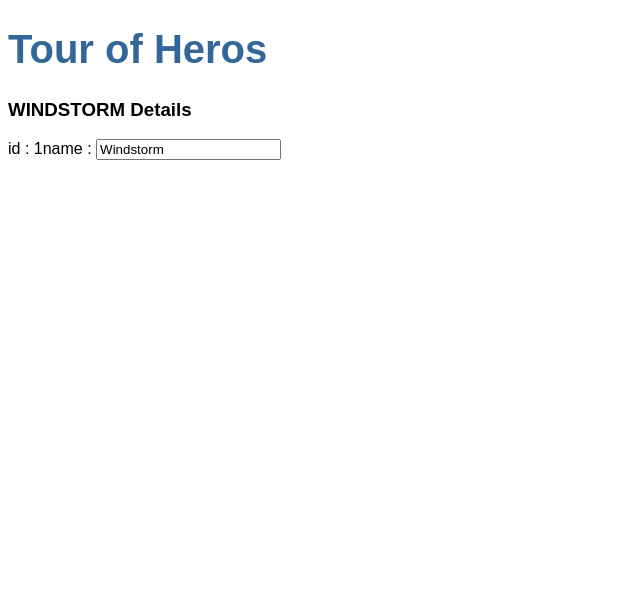
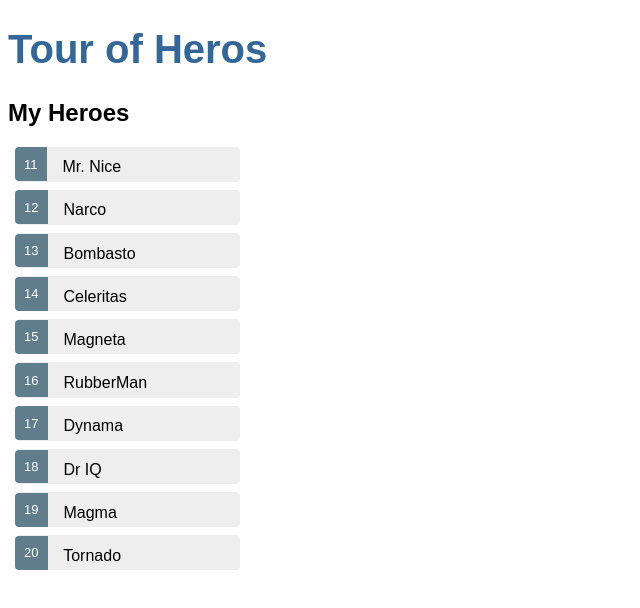
Before and after one commit to RoshniPreman/angularDemo, an Angular app: page / in a window 1280 px wide. Shown: the top 608 px of the page, without its empty margins (0-640 px from the left). Built offline with nearby package versions, Linux system fonts and the light colour scheme.

Commit message:
added loop

```diff
--- a/src/app/app.component.ts
+++ b/src/app/app.component.ts
@@ -1,3 +1,4 @@
+// ES6 destructuring
 import { Component } from '@angular/core';
 
 
--- a/src/app/app.module.ts
+++ b/src/app/app.module.ts
@@ -7,7 +7,7 @@ import { HerosComponent } from './heros/heros.component';
 
 
 @NgModule({
-  declarations: [
+  declarations: [ // list of components or directives belonging to this module
     AppComponent,
     HerosComponent
   ],
@@ -16,6 +16,6 @@ import { HerosComponent } from './heros/heros.component';
     FormsModule
   ],
   providers: [],
-  bootstrap: [AppComponent]
+  bootstrap: [AppComponent] // Identify the rootcomponent that angular should bootstrap when it starts the application
 })
 export class AppModule { }
--- a/src/app/hero.ts
+++ b/src/app/hero.ts
@@ -1,10 +1,28 @@
 // Typescript class - created and exported  a class and can be imported in other files
 // 2 types exports : default export and named export
 // only one default member
+// Typescript is the ES6 version of javascript
+// Browsers don’t support TypeScript. Browsers barely support ES6 JavaScript. we are going to transpile our TypeScript into ES5.
+//  When you compile TypeScript, it is transformed by the compiler into JavaScript. These are very similar levels of abstraction, so you could call this transpiling.
+// default export
 
-// default export
+
+// Class is a new feature of ES6
 
 export default class HERO {
     id : number;
-    name : string
+    name : string;
 }
+
+export const Heroes : HERO[] = [
+    { id: 11, name: 'Mr. Nice' },
+    { id: 12, name: 'Narco' },
+    { id: 13, name: 'Bombasto' },
+    { id: 14, name: 'Celeritas' },
+    { id: 15, name: 'Magneta' },
+    { id: 16, name: 'RubberMan' },
+    { id: 17, name: 'Dynama' },
+    { id: 18, name: 'Dr IQ' },
+    { id: 19, name: 'Magma' },
+    { id: 20, name: 'Tornado' }
+  ];
--- a/src/app/heros/heros.component.css
+++ b/src/app/heros/heros.component.css
@@ -0,0 +1,48 @@
+/* HeroesComponent's private CSS styles */
+.selected {
+    background-color: #CFD8DC !important;
+    color: white;
+  }
+  .heroes {
+    margin: 0 0 2em 0;
+    list-style-type: none;
+    padding: 0;
+    width: 15em;
+  }
+  .heroes li {
+    cursor: pointer;
+    position: relative;
+    left: 0;
+    background-color: #EEE;
+    margin: .5em;
+    padding: .3em 0;
+    height: 1.6em;
+    border-radius: 4px;
+  }
+  .heroes li.selected:hover {
+    background-color: #BBD8DC !important;
+    color: white;
+  }
+  .heroes li:hover {
+    color: #607D8B;
+    background-color: #DDD;
+    left: .1em;
+  }
+  .heroes .text {
+    position: relative;
+    top: -3px;
+  }
+  .heroes .badge {
+    display: inline-block;
+    font-size: small;
+    color: white;
+    padding: 0.8em 0.7em 0 0.7em;
+    background-color: #607D8B;
+    line-height: 1em;
+    position: relative;
+    left: -1px;
+    top: -4px;
+    height: 1.8em;
+    margin-right: .8em;
+    border-radius: 4px 0 0 4px;
+  }
--- a/src/app/heros/heros.component.html
+++ b/src/app/heros/heros.component.html
@@ -1,5 +1,27 @@
-<h3>{{hero.name | uppercase}} Details</h3>   <!-- Format using UppercasePipe -->
-<!-- Pipes are a good way to format strings, currency amounts, dates and other display data. Angular ships with several built-in pipes and you can create your own. -->
+<h2>My Heroes</h2>
 
-<label>id : </label><label>{{hero.id}}</label>
-<label>name : </label><input type="text" [(ngModel)]="hero.name">
+<ul class="heroes">
+    <li *ngFor="let hero of heroes" (click)="selectHero(hero)" [class.selected]="hero === selectedHero">
+         <span class="badge">{{hero.id}}</span> {{hero.name}}
+    </li>
+</ul>
+
+
+<!-- With the [] we are binding to an input of a Component. -->
+<!-- With the () we are binding to an output of a Component. -->
+<!-- With the [()] we are doing two way binding. -->
+
+<div *ngIf="selectedHero">
+
+    <h2>{{ selectedHero.name | uppercase }} Details</h2>
+    <!-- Format using UppercasePipe -->
+    <!-- Pipes are a good way to format strings, currency amounts, dates and other display data. Angular ships with several built-in pipes and you can create your own. -->
+
+    <div><span>Id: </span>{{selectedHero.id}}</div>
+    <div>
+      <label>Name:
+        <input [(ngModel)]="selectedHero.name" placeholder="name">
+      </label>
+    </div>
+
+  </div>
--- a/src/app/heros/heros.component.ts
+++ b/src/app/heros/heros.component.ts
@@ -1,5 +1,5 @@
 import { Component, OnInit } from '@angular/core';
-import  Hero  from '../hero'; // default exported class without curly brace with alias name
+import  Hero , { Heroes }  from '../hero'; // default exported class without curly brace with alias name
 
 
 @Component({
@@ -14,9 +14,10 @@ export class HerosComponent implements OnInit {
   ngOnInit() {
   }
 
-  hero : Hero =  {
-    id : 1,
-    name : 'Windstorm'
+  heroes = Heroes;
+  selectedHero : Hero;
+
+  selectHero(hero : Hero) : void{
+      this.selectedHero = hero;
   }
-
 }
--- a/src/main.ts
+++ b/src/main.ts
@@ -8,5 +8,9 @@ if (environment.production) {
   enableProdMode();
 }
 
+//  Bootstraping is platform specific
+//  we are running in the browser so we use the platformBrowserDynamic function to bootstrap our application
+//  We can use ionic for mobile device
+
 platformBrowserDynamic().bootstrapModule(AppModule)
   .catch(err => console.log(err));
```
